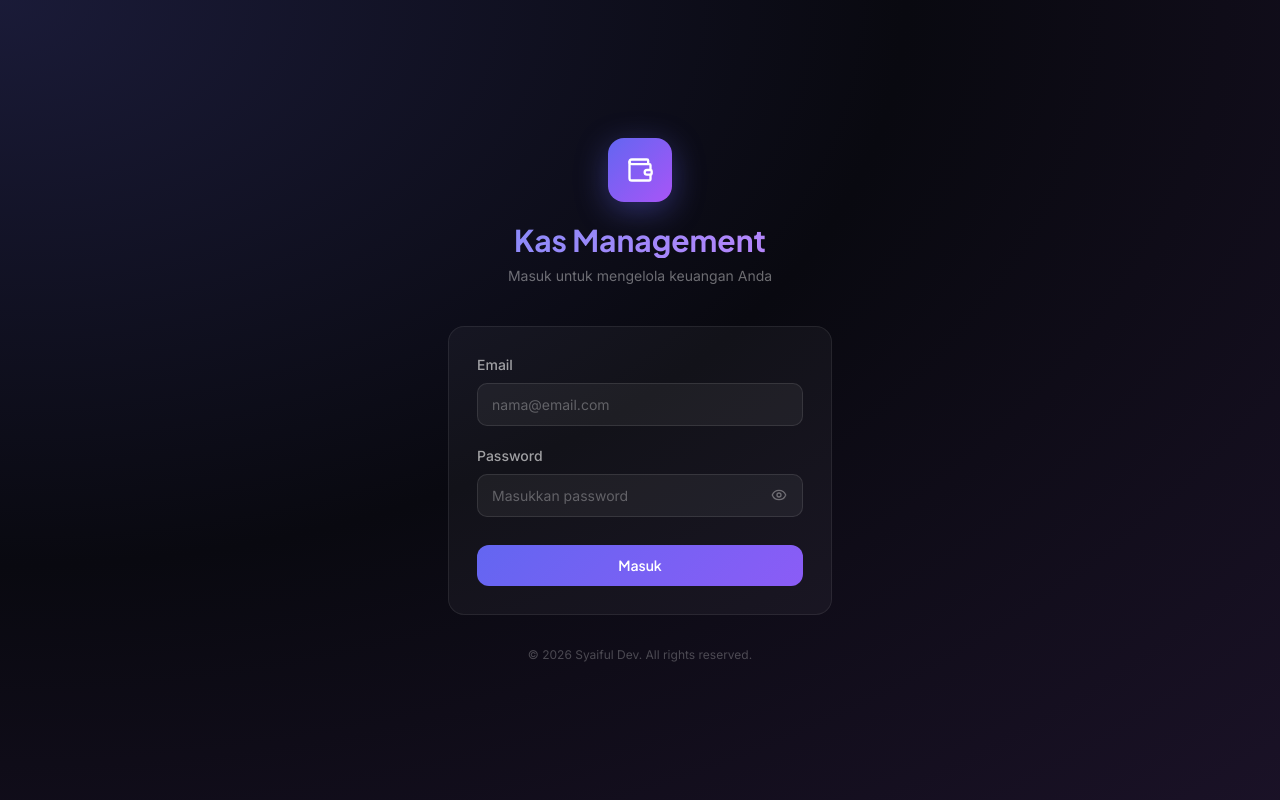
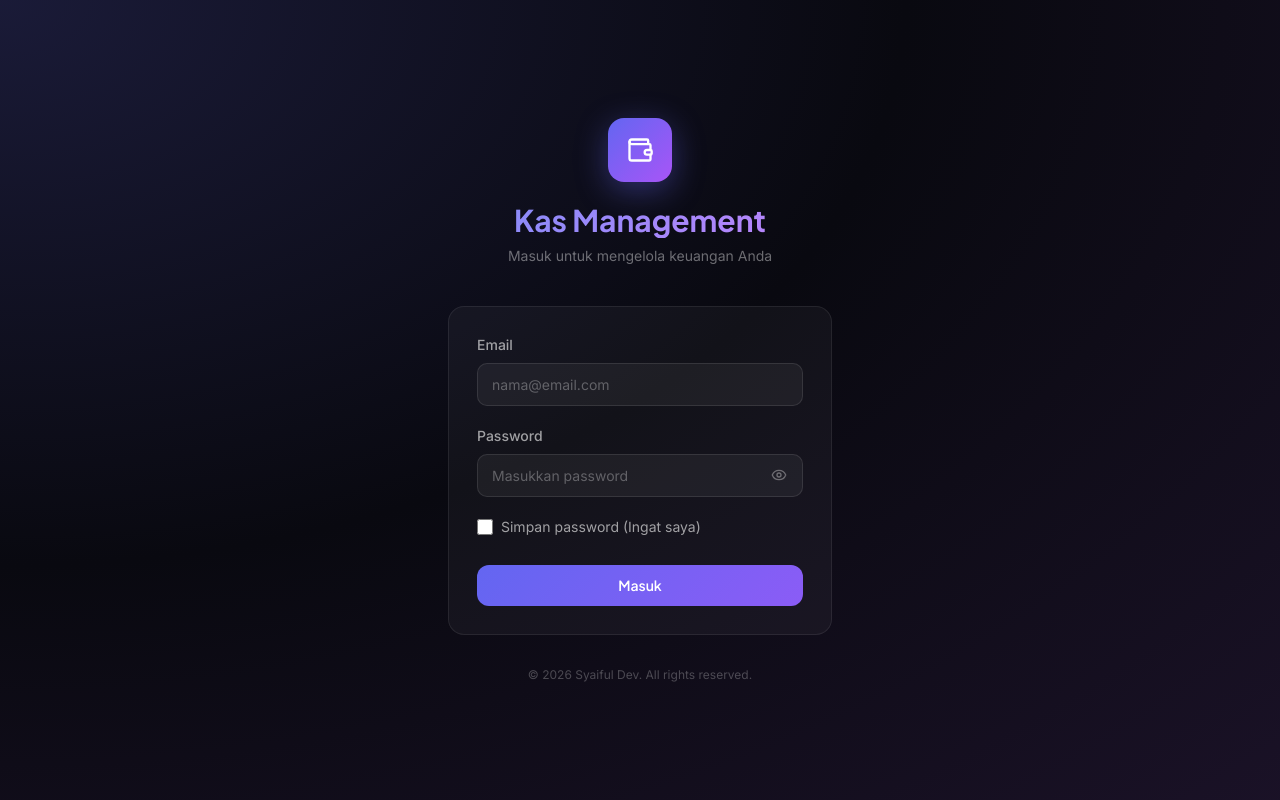
Before and after one commit to Syaifuldev/Kas-Management, a Next.js app: page /login in a window 1280 px wide. Built offline with nearby package versions, Linux system fonts and the light colour scheme; no server answers.

Commit message:
Update PDF header details and improve login page with remember me and toast success

```diff
--- a/app/(dashboard)/events/[id]/page.tsx
+++ b/app/(dashboard)/events/[id]/page.tsx
@@ -208,7 +208,7 @@ export default function EventDetailPage() {
     setExporting(true)
     try {
       const note = `Biaya default per orang: ${new Intl.NumberFormat('id-ID', { style: 'currency', currency: 'IDR', minimumFractionDigits: 0 }).format(event.target_amount_per_person)}. Peserta dengan biaya berbeda ditandai secara khusus.`
-      await exportParticipantsPDF(participants, event.name, event.target_amount_per_person, note)
+      await exportParticipantsPDF(participants, event.name, event.description, event.event_date, event.target_amount_per_person, note)
       toast.success('Laporan PDF berhasil di-generate')
     } catch (err: any) {
       toast.error('Gagal men-generate PDF: ' + err.message)
--- a/app/login/page.tsx
+++ b/app/login/page.tsx
@@ -23,6 +23,7 @@ export default function LoginPage() {
     if (error) {
       toast.error('Login gagal: ' + error.message)
     } else {
+      toast.success('Berhasil masuk!')
       router.push('/')
       router.refresh()
     }
@@ -121,6 +122,19 @@ export default function LoginPage() {
               </div>
             </div>
 
+            {/* Remember Me */}
+            <div className="flex items-center">
+              <input
+                id="remember_me"
+                name="remember_me"
+                type="checkbox"
+                className="h-4 w-4 rounded border-gray-600 bg-gray-700 text-indigo-500 focus:ring-indigo-500 focus:ring-offset-gray-900"
+              />
+              <label htmlFor="remember_me" className="ml-2 block text-sm" style={{ color: 'rgba(255,255,255,0.6)' }}>
+                Simpan password (Ingat saya)
+              </label>
+            </div>
+
             {/* Submit */}
             <button
               type="submit"
--- a/components/pdf/EventPDF.tsx
+++ b/components/pdf/EventPDF.tsx
@@ -208,8 +208,7 @@ export const EventPDF = ({ eventName, eventDescription, eventDate, participants,
         {/* Header (Like UI) */}
         <View style={styles.headerContainer}>
           <View style={styles.headerLeft}>
-            <Text style={styles.brandText}>KAS MANAGEMENT</Text>
-            <Text style={{...styles.title, marginTop: 8}}>{eventName}</Text>
+            <Text style={{...styles.title}}>{eventName}</Text>
             {eventDescription && <Text style={styles.subtitle}>{eventDescription}</Text>}
             {eventDate && (
               <View style={{ alignSelf: 'flex-start' }}>
--- a/lib/exportUtils.tsx
+++ b/lib/exportUtils.tsx
@@ -22,11 +22,13 @@ export async function exportTransactionsPDF(transactions: any[], kasName: string
   URL.revokeObjectURL(url)
 }
 
-export async function exportParticipantsPDF(participants: any[], eventName: string, defaultCost: number, note?: string) {
+export async function exportParticipantsPDF(participants: any[], eventName: string, eventDescription: string | undefined, eventDate: string | undefined, defaultCost: number, note?: string) {
   const blob = await pdf(
     // @ts-ignore
     <EventPDF
       eventName={eventName}
+      eventDescription={eventDescription}
+      eventDate={eventDate}
       participants={participants}
       defaultCost={defaultCost}
       note={note}
```
